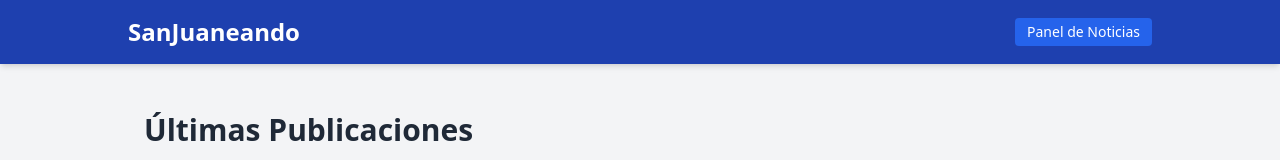
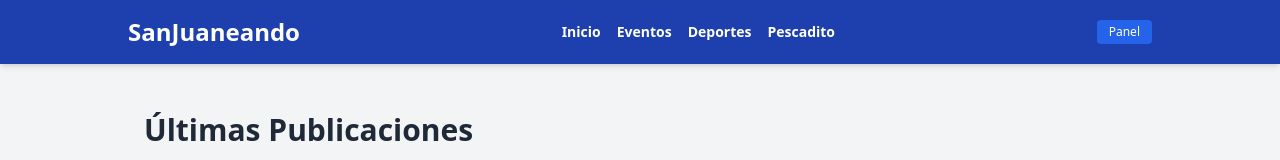
Before and after one commit to BettoE94/sanjuaneando-sitio, an Eleventy site: page index.html in a window 1280 px wide. Shown: the top 160 px of the page. Built offline with nearby package versions, Linux system fonts and the light colour scheme; Eleventy itself is replaced by a stand-in of ours; files that its build step writes are made by us from their sources.

Commit message:
Update index.html

```diff
--- a/index.html
+++ b/index.html
@@ -9,12 +9,18 @@
 <body class="bg-gray-100 font-sans">
 
   <!-- Menú Superior -->
-  <nav class="bg-blue-800 text-white p-4 shadow-md">
-    <div class="max-w-5xl mx-auto flex justify-between items-center">
-      <h1 class="text-2xl font-bold">SanJuaneando</h1>
-      <a href="/admin/" class="text-sm bg-blue-600 px-3 py-1 rounded hover:bg-blue-500">Panel de Noticias</a>
+<nav class="bg-blue-800 text-white p-4 shadow-md">
+  <div class="max-w-5xl mx-auto flex flex-col md:flex-row justify-between items-center gap-4">
+    <a href="/" class="text-2xl font-bold hover:text-blue-200">SanJuaneando</a>
+    <div class="flex space-x-4 text-sm font-semibold">
+      <a href="/" class="hover:text-blue-300">Inicio</a>
+      <a href="/eventos/" class="hover:text-blue-300">Eventos</a>
+      <a href="/deportes/" class="hover:text-blue-300">Deportes</a>
+      <a href="/pescadito/" class="hover:text-blue-300">Pescadito</a>
     </div>
-  </nav>
+    <a href="/admin/" class="text-xs bg-blue-600 px-3 py-1 rounded hover:bg-blue-500">Panel</a>
+  </div>
+</nav>
 
   <!-- Contenido Principal -->
   <main class="max-w-5xl mx-auto p-4 mt-8">
```
